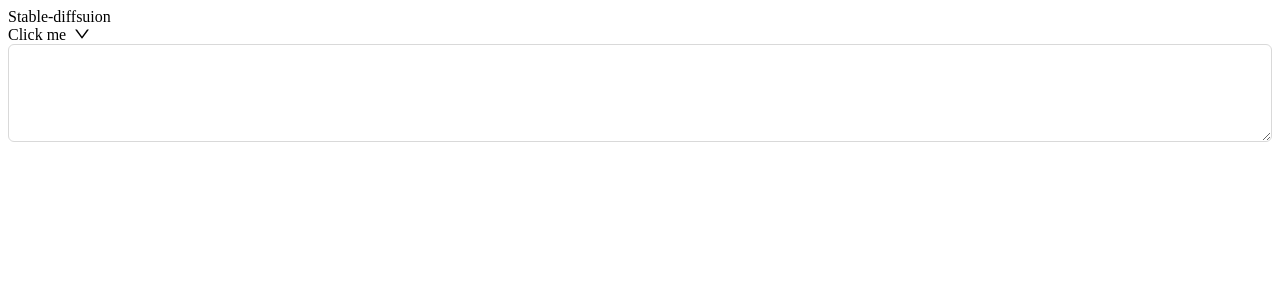
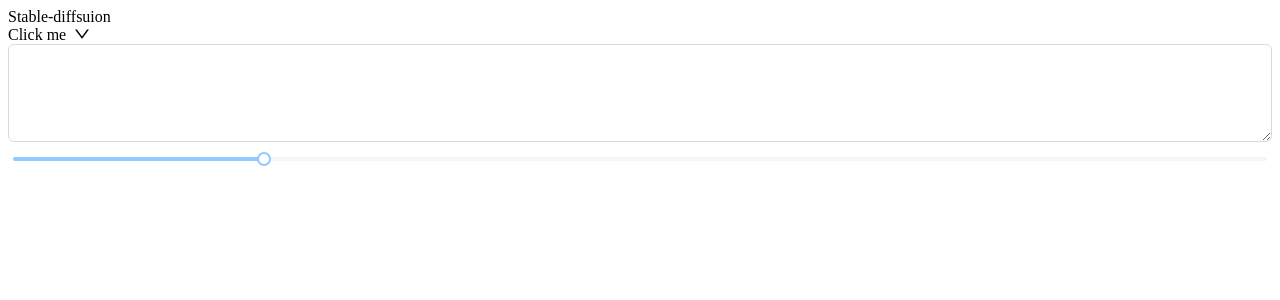
Before and after one commit to huzidev/stable-diffusion-ui, a React (Create React App) app in the folder client/: page / in a window 1280 px wide. Shown: the top 300 px of the page. Built offline with nearby package versions, Linux system fonts and the light colour scheme.

Commit message:
slider added

```diff
--- a/client/src/components/Form.tsx
+++ b/client/src/components/Form.tsx
@@ -1,6 +1,6 @@
 import { DownOutlined } from "@ant-design/icons";
 import type { MenuProps } from "antd";
-import { Dropdown, Input, Space } from "antd";
+import { Dropdown, Input, Slider, Space } from "antd";
 
 export default function Form() {
   const { TextArea } = Input;
@@ -33,6 +33,7 @@ export default function Form() {
          </a>
        </Dropdown>
        <TextArea rows={4} />
+       <Slider defaultValue={30} min={0} max={150}/>
     </div>
   )
 }
```
